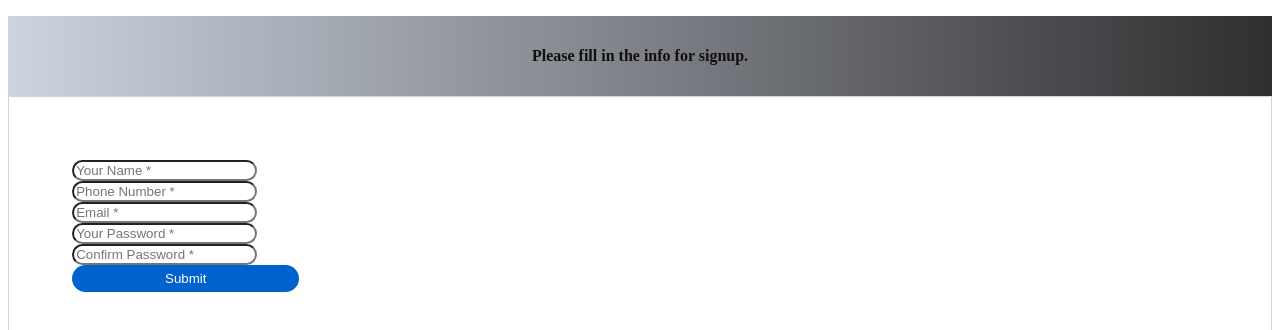
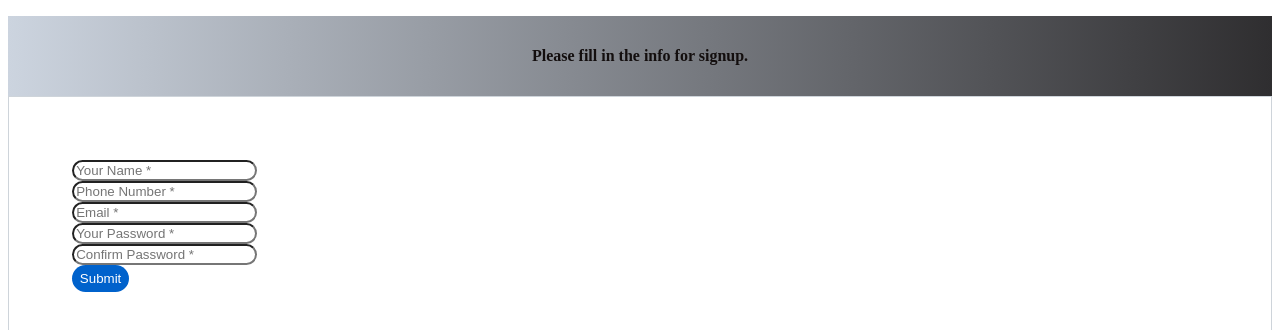
Before and after one commit to moneabhijit/Book-Finder, an Angular app: page / in a window 1280 px wide. Shown: the top 330 px of the page. Built offline with nearby package versions, Linux system fonts and the light colour scheme.

Commit message:
changes made

```diff
--- a/src/app/register/register.component.css
+++ b/src/app/register/register.component.css
@@ -14,7 +14,7 @@
     margin-bottom: 2%;
 
 }
-.form-control{
+.form-control {
     border-radius:2.5rem;
 }
 .btnSubmit
@@ -22,7 +22,7 @@
     border:none;
     border-radius:1.5rem;
     padding: 0.5%;
-    width: 20%;
+    width: 5%;
     cursor: pointer;
     background: #0062cc;
     color: #fff;
```
